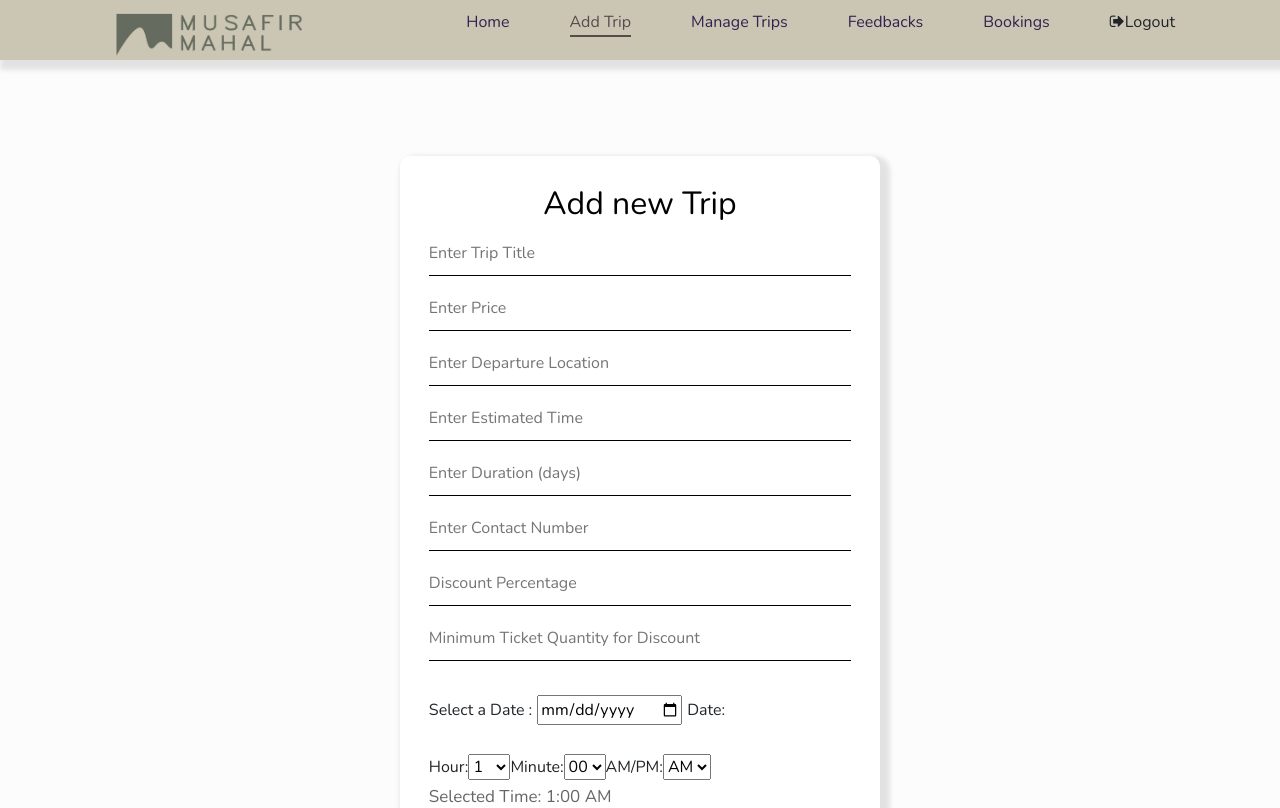
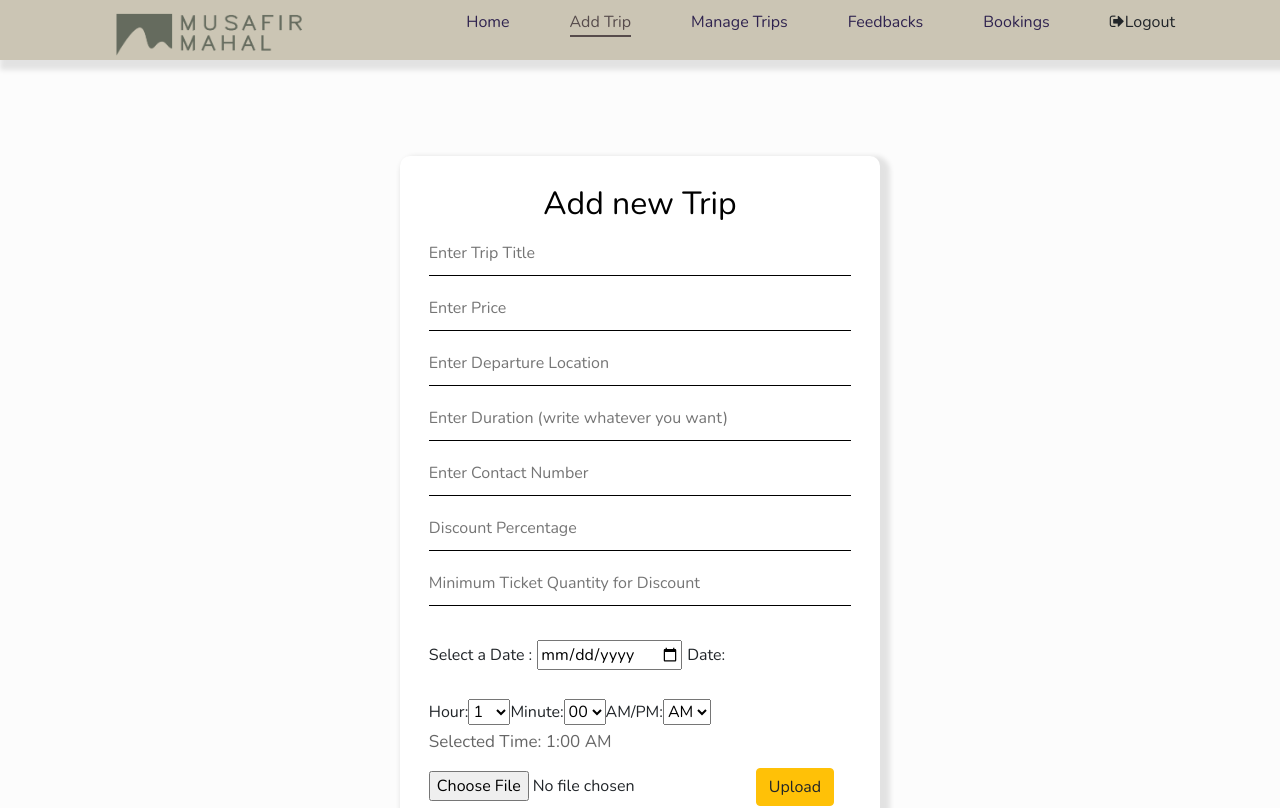
Before and after one commit to Huzaifa2319/musafirmahal.admin, a React (Create React App) app: page /addTrip in a window 1280 px wide. Shown: the top 808 px of the page. Built offline with nearby package versions, Linux system fonts and the light colour scheme; sample sign-in values are in the browser's storage.

Commit message:
est time rem

```diff
--- a/src/Admin/AddTrip.js
+++ b/src/Admin/AddTrip.js
@@ -36,7 +36,6 @@ const AddTrip = () => {
       trip.description == "" ||
       trip.discount == "" ||
       trip.duration == "" ||
-      trip.estTime == "" ||
       trip.img == "" ||
       trip.minticketsfordiscount == "" ||
       trip.name == "" ||
@@ -114,16 +113,8 @@ const AddTrip = () => {
           <input
             type="text"
             className="inp"
-            value={trip.estTime || ""}
-            placeholder="Enter Estimated Time "
-            name="estTime"
-            onChange={handle}
-          />
-          <input
-            type="number"
-            className="inp"
             value={trip.duration || ""}
-            placeholder="Enter Duration (days)"
+            placeholder="Enter Duration (write whatever you want)"
             name="duration"
             onChange={handle}
           />
```
